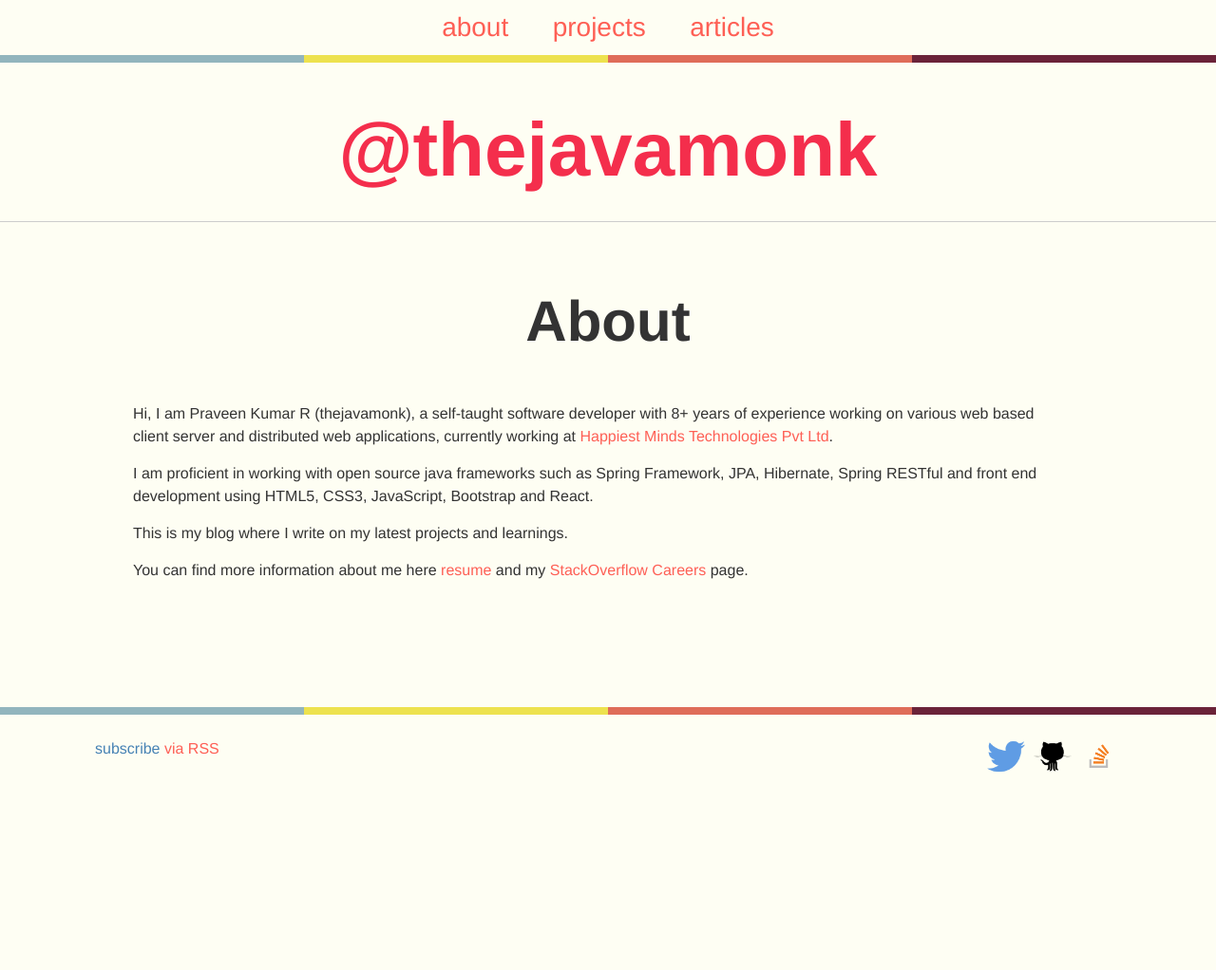
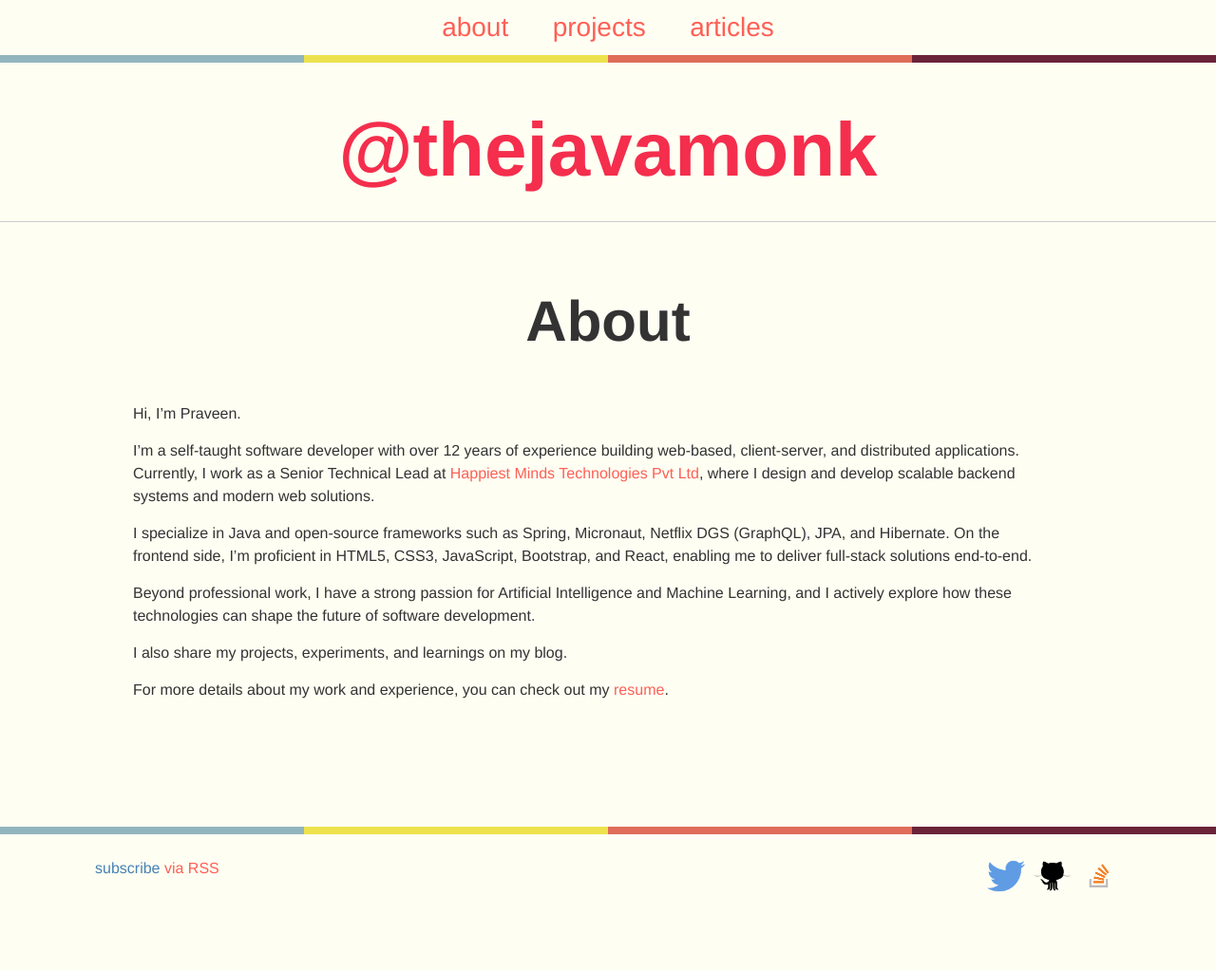
Before and after one commit to thejavamonk/thejavamonk.github.io, a Jekyll site: the page built from about.md, in a window 1280 px wide. Shown: the whole page at 95% size. Built offline with Jekyll 4.4.1, drawn with Linux system fonts in a browser that asks for light colours; before the commit the page ends 900 px from its top, so only the background shows below that.

Commit message:
Updated the config, about page and dependencies

```diff
--- a/_config.yml
+++ b/_config.yml
@@ -10,9 +10,9 @@ title: portfolio
 titleForhead: portfolio
 email: thejavamonk@gmail.com
 description:
-  'Software Developer with experience working on Java, JEE web applications and other
-  open source frameworks like JSF, Hibernate, Spring.'
-baseurl: 'https://thejavamonk.github.io' # the subpath of your site, e.g. /blog
+  'Software Developer with experience working on Java, JEE applications and other
+  open source frameworks like Spring, Micronaut, Netflix DGS, Hibernate.'
+baseurl: '' # the subpath of your site, e.g. /blog
 url: 'https://thejavamonk.github.io' # the base hostname & protocol for your site
 twitter_username: thejavamonk24
 github_username: thejavamonk
--- a/about.md
+++ b/about.md
@@ -4,10 +4,14 @@ title: About
 permalink: /about/
 ---
 
-Hi, I am Praveen Kumar R (thejavamonk), a self-taught software developer with 8+ years of experience working on various web based client server and distributed web applications, currently working at [Happiest Minds Technologies Pvt Ltd](http://www.happiestminds.com/).
+Hi, I’m Praveen.
 
-I am proficient in working with open source java frameworks such as Spring Framework, JPA, Hibernate, Spring RESTful and front end development using HTML5, CSS3, JavaScript, Bootstrap and React.
+I’m a self-taught software developer with over 12 years of experience building web-based, client-server, and distributed applications. Currently, I work as a Senior Technical Lead at [Happiest Minds Technologies Pvt Ltd](http://www.happiestminds.com/), where I design and develop scalable backend systems and modern web solutions.
 
-This is my blog where I write on my latest projects and learnings.
+I specialize in Java and open-source frameworks such as Spring, Micronaut, Netflix DGS (GraphQL), JPA, and Hibernate. On the frontend side, I’m proficient in HTML5, CSS3, JavaScript, Bootstrap, and React, enabling me to deliver full-stack solutions end-to-end.
 
-You can find more information about me here [resume](https://github.com/thejavamonk/thejavamonk.github.io/raw/master/resources/PraveenKumar.pdf) and my [StackOverflow Careers](https://stackoverflow.com/users/story/2007325) page.
+Beyond professional work, I have a strong passion for Artificial Intelligence and Machine Learning, and I actively explore how these technologies can shape the future of software development.
+
+I also share my projects, experiments, and learnings on my blog.
+
+For more details about my work and experience, you can check out my [resume](https://github.com/thejavamonk/thejavamonk.github.io/raw/master/resources/PraveenKumar.pdf).
```
Also changed, not shown: Gemfile (+6 -3 lines), 1 other file.
